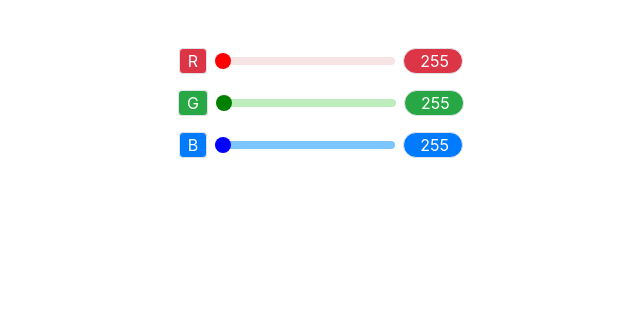
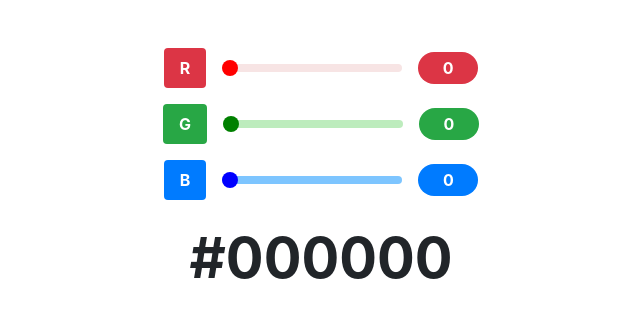
Before and after one commit to waiting33118/RGB-to-Hex-Converter, a plain HTML site: page index.html in a window 1280 px wide. Shown: the whole page, without its empty margins (319-959 px from the left). Drawn offline with nearby package versions, Linux system fonts and the light colour scheme.

Commit message:
優化界面

```diff
--- a/index.html
+++ b/index.html
@@ -15,20 +15,25 @@
     <div class="row mt-5">
       <div class="col-12 d-flex flex-column align-items-center" control-panel>
         <div class="red d-flex align-items-center mb-3">
-          <span class="border text-white bg-danger rounded px-2 mr-2">R</span>
+          <span class="text-white font-weight-bolder bg-danger rounded px-3 py-2 mr-3">R</span>
           <input type="range" class="custom-range" style="width: 180px;" min="0" max="255" step="1" value="0" red>
-          <span class="border text-white bg-danger rounded-pill px-3 ml-2" style="width: 60px;">255</span>
+          <span class="text-white font-weight-bolder text-center bg-danger rounded-pill px-3 py-1 ml-3"
+            style="width: 60px;" red-value>0</span>
         </div>
         <div class="green d-flex align-items-center mb-3">
-          <span class="border text-center text-white bg-success rounded px-2 mr-2">G</span>
+          <span class="text-center font-weight-bolder text-white bg-success rounded px-3 py-2 mr-3">G</span>
           <input type="range" class="custom-range" style="width: 180px;" min="0" max="255" step="1" value="0" green>
-          <span class="border text-center text-white bg-success rounded-pill px-3 ml-2" style="width: 60px;">255</span>
+          <span class="text-center font-weight-bolder text-white bg-success rounded-pill px-3 py-1 ml-3"
+            style="width: 60px;" green-value>0</span>
         </div>
         <div class="blue d-flex align-items-center">
-          <span class="border text-white bg-primary rounded px-2 mr-2">B</span>
+          <span class="text-white font-weight-bolder bg-primary rounded px-3 py-2 mr-3">B</span>
           <input type="range" class="custom-range" style="width: 180px;" min="0" max="255" step="1" value="0" blue>
-          <span class="border text-center text-white bg-primary rounded-pill px-3 ml-2" style="width: 60px;">255</span>
+          <span class="text-center font-weight-bolder text-white bg-primary rounded-pill px-3 py-1 ml-3"
+            style="width: 60px;" blue-value>0</span>
         </div>
+        <div class="text-center font-weight-bolder rounded mt-3" style="font-size: 3.5em; width: 300px;" hex-display>
+          #000000</div>
       </div>
     </div>
   </div>
```
